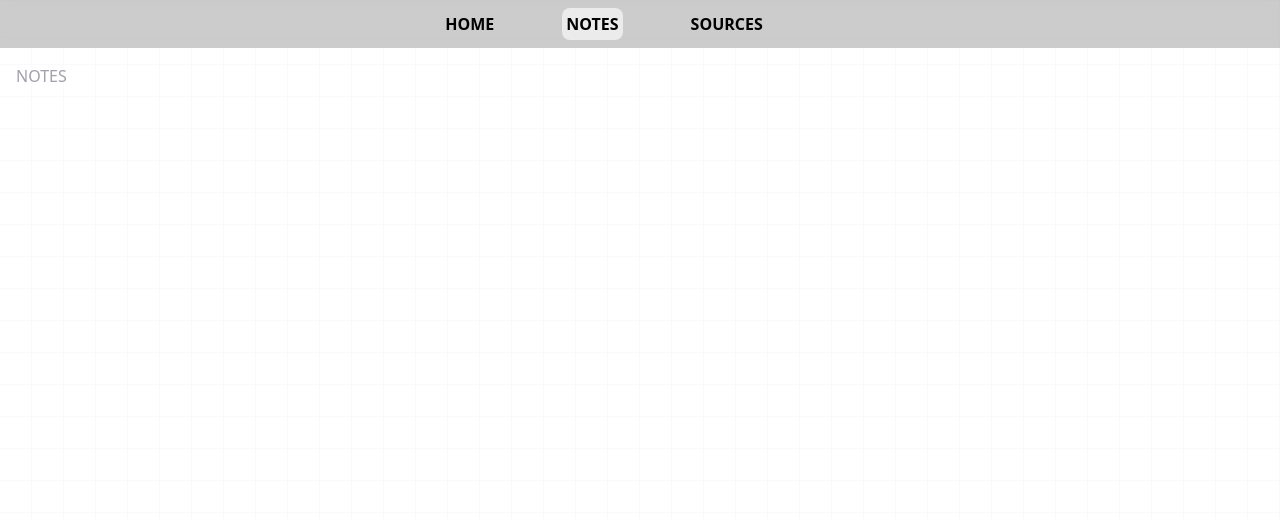
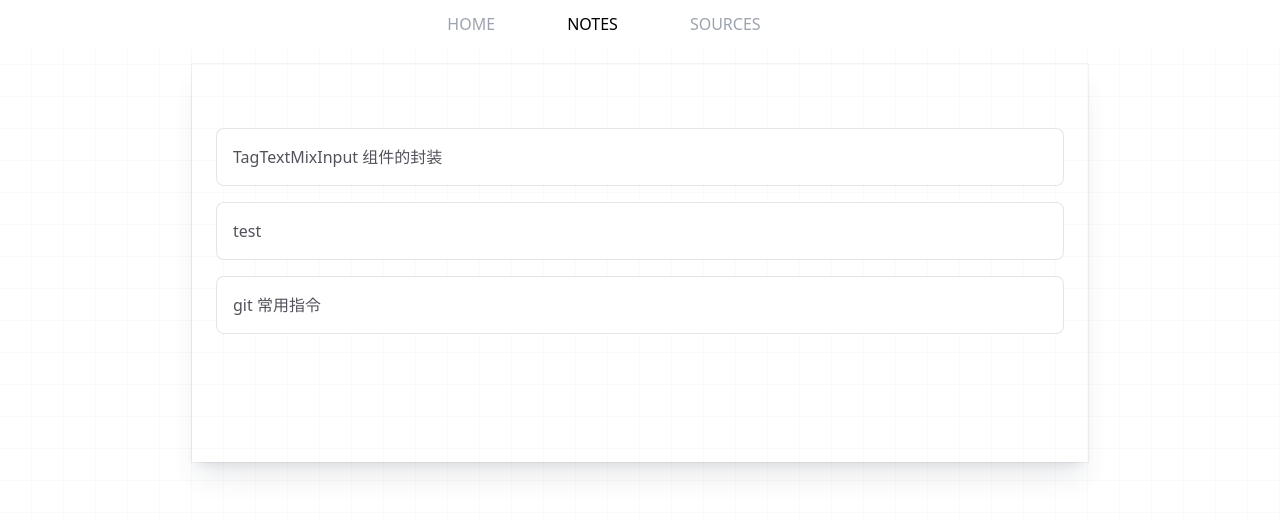
Before and after one commit to FU-design/Picture, a Vue app: page /notes in a window 1280 px wide. Shown: the top 520 px of the page. Built offline with nearby package versions, Linux system fonts and the light colour scheme.

Commit message:
feat: add useNotes

```diff
--- a/src/components/pic-card/pic-card.vue
+++ b/src/components/pic-card/pic-card.vue
@@ -3,7 +3,7 @@
 </script>
 
 <template>
-  <div class="min-w-40 border border-white/50 rounded-2xl">
+  <div class="min-w-40 bg-white border border-black/10 rounded-lg mb-4">
     <slot name="header" />
     <div class="p-4">
       <slot />
--- a/src/components/pic-view/pic-view.vue
+++ b/src/components/pic-view/pic-view.vue
@@ -3,7 +3,7 @@
 </script>
 
 <template>
-  <div class="relative w-full px-6 py-6 bg-white shadow-xl shadow-slate-700/10 ring-1 ring-gray-900/5 md:max-w-3xl md:mx-auto lg:max-w-4xl lg:pt-16 lg:pb-28">
+  <div class="relative w-full px-6 py-6 shadow-xl shadow-slate-700/10 ring-1 ring-gray-900/5 md:max-w-3xl md:mx-auto lg:max-w-4xl lg:pt-16 lg:pb-28">
     <slot />
   </div>
 </template>
--- a/src/composables/useNotes.ts
+++ b/src/composables/useNotes.ts
@@ -1,4 +1,28 @@
-// get all menu data
+import { ref } from 'vue'
+
+export interface NoteType { title: string, tag: string, md: () => Promise<string> }
+
+// get all notes data
 export function useNotes() {
+  const notes = ref<NoteType[]>([])
 
+  const setupNotes = () => {
+    const modules = import.meta.glob('../notes/**/*.md', { query: '?raw' })
+    notes.value = Object.keys(modules).reduce((acc, path) => {
+      const parts = path.split('/')
+      const fileName = parts.pop()!.replace('.md', '')
+      const dirName = parts[parts.length - 1]
+      acc.push({
+        title: fileName,
+        tag: dirName,
+        md: modules[path] as () => Promise<string>,
+      })
+      return acc
+    }, [] as NoteType[])
+  }
+
+  return {
+    notes,
+    setupNotes,
+  }
 }
--- a/src/layout/layout-header/index.vue
+++ b/src/layout/layout-header/index.vue
@@ -12,10 +12,10 @@ function onClick(name: RouteRecordNameGeneric) {
 </script>
 
 <template>
-  <header class="sticky top-0 w-full max-h-20 backdrop-blur-sm bg-black/20 z-10">
+  <header class="bg-white/90 backdrop-blur backdrop-filter sticky top-0 z-10 lg:py-0">
     <section class="w-auto h-full flex gap-16 justify-center p-2">
-      <div v-for="{ name } in routes" :key="name" :class="{ 'text-black bg-white/60': route.name === name }" class="rounded-lg font-semibold cursor-pointer p-1" @click="onClick(name)">
-        <div class="rounded-lg">
+      <div v-for="{ name } in routes" :key="name" :class="[route.name === name ? 'text-black' : 'text-gray-400']" class="rounded-lg cursor-pointer p-1" @click="onClick(name)">
+        <div class="inline-flex flex-1 justify-center transition-all">
           {{ name }}
         </div>
       </div>
--- a/src/layout/layout-main/index.vue
+++ b/src/layout/layout-main/index.vue
@@ -2,7 +2,7 @@
 </script>
 
 <template>
-  <div class="p-4">
+  <div class="p-4 mx-4 mb-4 min-h-screen rounded-2xl">
     <div class="absolute inset-0 bg-top [mask-image:linear-gradient(180deg,white,rgba(255,255,255,0))]" />
     <slot />
   </div>
--- a/src/styles/main.css
+++ b/src/styles/main.css
@@ -2,6 +2,7 @@
 @tailwind base;
 @tailwind components;
 @tailwind utilities;
+
 
 :root {
  position: relative;
@@ -9,3 +10,7 @@
  color: theme(textColor.black);
  background-image: url('@/assets/grid.svg');
 }
+
+.bg-gh-marketingDark{
+  background-color:rgba(5,13,33,1)
+}
--- a/src/view/home.vue
+++ b/src/view/home.vue
@@ -1,17 +1,8 @@
 <script setup lang="ts">
-import PicView from '@/components/pic-view/pic-view.vue'
 </script>
 
 <template>
-  <div class="flex">
-    <PicView>
-      <ul>
-        <li v-for="idx in 60" :key="idx">
-          {{ idx }}
-        </li>
-      </ul>
-    </PicView>
-  </div>
+  <div class="flex" />
 </template>
 
 <style scoped>
--- a/src/view/notes.vue
+++ b/src/view/notes.vue
@@ -1,14 +1,28 @@
 <script setup lang="ts">
 import PicCard from '@/components/pic-card/pic-card.vue'
+import picView from '@/components/pic-view/pic-view.vue'
+import { type NoteType, useNotes } from '@/composables/useNotes'
+import { onMounted } from 'vue'
+
+const { notes, setupNotes } = useNotes()
+
+function openNote(note: NoteType) {
+  console.warn('note :>> ', note)
+}
+onMounted(() => {
+  setupNotes()
+  console.warn(notes)
+})
 </script>
 
 <template>
-  <div class="notes">
-    <h1 class="text-zinc-400">
-      NOTES
-    </h1>
-    <PicCard />
-  </div>
+  <picView>
+    <PicCard v-for="(note, idx) in notes" :key="idx">
+      <a class="text-zinc-600 hover:text-black" href="#" @click="openNote(note)">
+        {{ note.title }}
+      </a>
+    </PicCard>
+  </picView>
 </template>
 
 <style scoped>
```
Also changed, not shown: src/notes/components/test.md (added).
